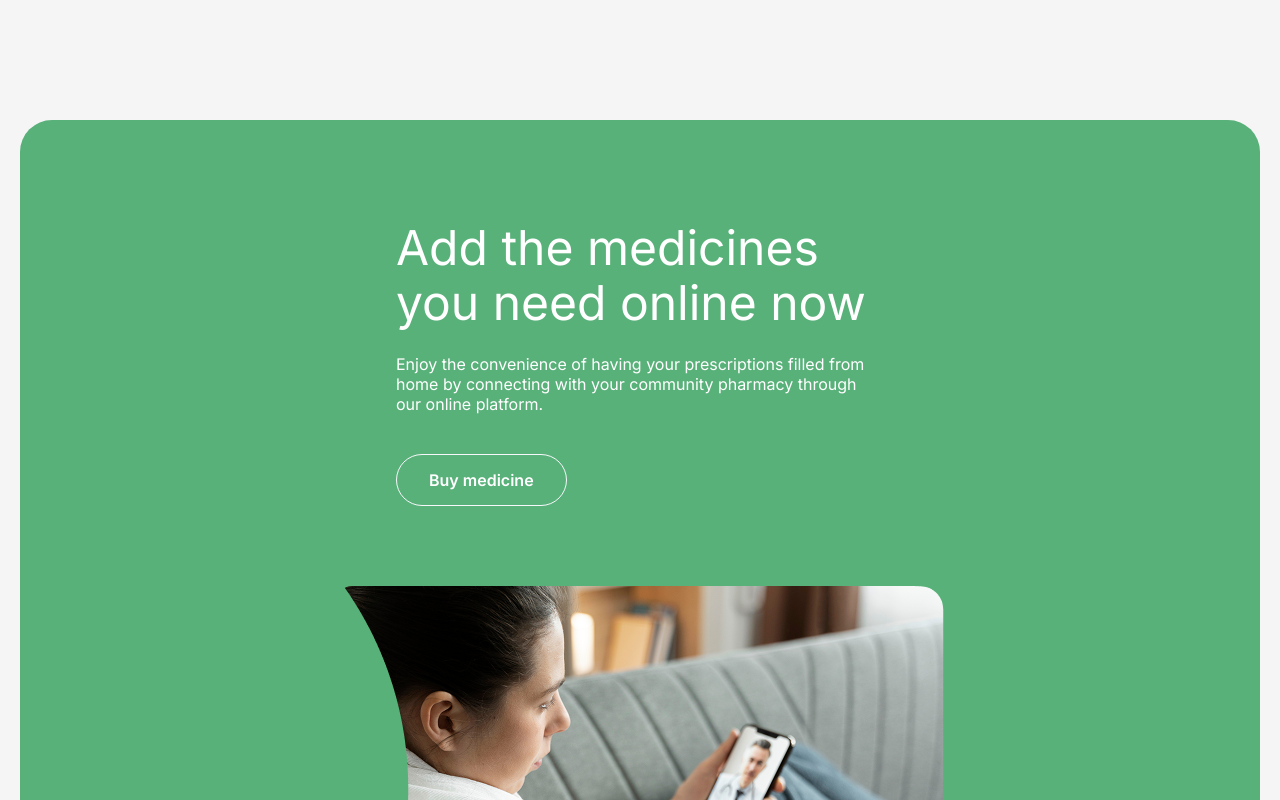
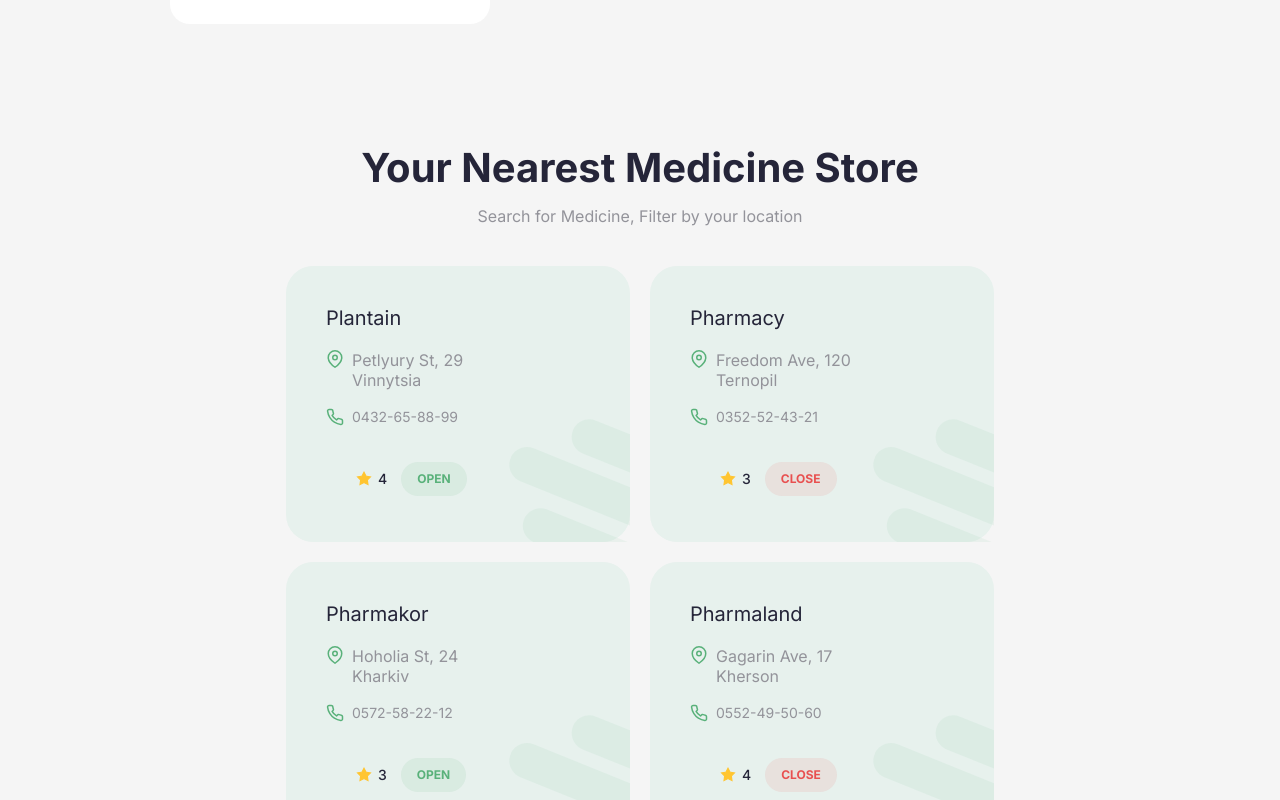
Before and after one commit to TyshchenkoYulia/E-Pharmacy, a React (Vite) app in the folder front-end/: page / in a window 1280 px wide. Shown: the part 1420-2220 px from the top of the page. Built offline with nearby package versions, Linux system fonts and the light colour scheme.

Commit message:
created nearest stores section

```diff
--- /dev/null
+++ b/front-end/src/assets/data/nearestStores.ts
@@ -0,0 +1,68 @@
+import type { NearestStore } from "../../types/storesTypes";
+
+const nearestStores: NearestStore[] = [
+  {
+    name: "Wellness Pharma",
+    address: "Reitarska St, 17",
+    city: "Kyiv",
+    phone: "045-256-9564",
+    rating: 2,
+  },
+  {
+    name: "Family Drugstore",
+    address: "Petra Sahaidachnoho St, 32",
+    city: "Kyiv",
+    phone: "045-416-3199",
+    rating: 1,
+  },
+  {
+    name: "Bright Health Pharmacy",
+    address: "Mezhyhirska St, 17",
+    city: "Kyiv",
+    phone: "050-858-9718",
+    rating: 1,
+  },
+  {
+    name: "Bright Health Pharmacy",
+    address: "Vozdvyzhenka St, 8",
+    city: "Kyiv",
+    phone: "045-403-6079",
+    rating: 1,
+  },
+  {
+    name: "Green Cross Pharmacy",
+    address: "Reitarska St, 8",
+    city: "Kyiv",
+    phone: "048-623-5168",
+    rating: 1,
+  },
+  {
+    name: "MediServe Pharmacy",
+    address: "Velyka Vasylkivska St, 34",
+    city: "Kyiv",
+    phone: "050-381-2329",
+    rating: 5,
+  },
+  {
+    name: "Green Cross Pharmacy",
+    address: "Reitarska St, 2",
+    city: "Kyiv",
+    phone: "067-278-1856",
+    rating: 1,
+  },
+  {
+    name: "Bright Health Pharmacy",
+    address: "Vozdvyzhenka St, 19",
+    city: "Kyiv",
+    phone: "048-947-8907",
+    rating: 4,
+  },
+  {
+    name: "Healthline Chemists",
+    address: "Mezhyhirska St, 13",
+    city: "Kyiv",
+    phone: "044-284-5317",
+    rating: 4,
+  },
+];
+export default nearestStores;
--- /dev/null
+++ b/front-end/src/assets/data/productDescription.ts
@@ -0,0 +1,34 @@
+import type { ProductDescriptionType } from "../../types/productTypes";
+
+const productDescription: ProductDescriptionType = {
+  general:
+    "Although it's typically considered safe, excessive consumption can lead to side effects. Therefore, it's recommended to consult a healthcare professional before using moringa, especially if you're pregnant, nursing, or taking other medications. This balanced approach allows for the benefits of moringa while recognizing the importance of proper usage and caution.",
+
+  medicinalUses: [
+    {
+      title: "Antioxidant Properties",
+      text: "Moringa is packed with antioxidants that help fight oxidative stress and inflammation in the body.",
+    },
+    {
+      title: "Anti-Diabetic Effects",
+      text: "Some studies have shown that moringa leaves might lower blood sugar levels, making it a valuable supplement for managing diabetes.",
+    },
+    {
+      title: "Heart Health",
+      text: "The plant has been linked to reduced cholesterol levels, which is vital for heart health.",
+    },
+    {
+      title: "Anti-Cancer Properties",
+      text: "Certain compounds in moringa, such as niazimicin, have been found to suppress the growth of cancer cells in laboratory studies.",
+    },
+    {
+      title: "Immune Support",
+      text: "With its high vitamin C content, moringa can boost the immune system.",
+    },
+    {
+      title: "Digestive Aid",
+      text: "Moringa can help in treating digestive disorders due to its anti-inflammatory properties.",
+    },
+  ],
+};
+export default productDescription;
--- a/front-end/src/components/MedicineCard.tsx
+++ b/front-end/src/components/MedicineCard.tsx
@@ -1,4 +1,4 @@
-import type { Product } from "../assets/data/products";
+import type { Product } from "../types/productTypes";
 import CurrencyPoundIcon from "@mui/icons-material/CurrencyPound";
 import { Link } from "react-router-dom";
 
--- /dev/null
+++ b/front-end/src/components/NearestStores.tsx
@@ -0,0 +1,29 @@
+import NearestStoresList from "./NearestStoresList";
+
+export default function NearestStores() {
+  return (
+    <section
+      className="flex flex-col justify-center items-center
+    mt-[80px] mx-[20px]  tablet:mt-[120px] tablet:mx-[32px]"
+    >
+      <div className="flex flex-col gap-[14px] justify-center items-center">
+        <h2
+          className="text-[28px] leading-[32px] font-bold w-[290px]  text-center
+        tablet:w-full tablet:text-[40px] tablet:leading-[48px]"
+        >
+          Your Nearest Medicine Store
+        </h2>
+        <p
+          className="text-[14px] leading-[18px] text-secondaryText
+         tablet:text-[16px] tablet:leading-[20px]"
+        >
+          Search for Medicine, Filter by your location
+        </p>
+      </div>
+
+      <div>
+        <NearestStoresList />
+      </div>
+    </section>
+  );
+}
--- /dev/null
+++ b/front-end/src/components/NearestStoresList.tsx
@@ -0,0 +1,114 @@
+import AddressIcon from "../assets/img/address-icon.svg";
+import PhoneIcon from "../assets/img/phone-icon.svg";
+import StarIcon from "../assets/img/star-icon.svg";
+import BgIcon1 from "../assets/img/bg-icon-1.svg";
+import BgIcon2 from "../assets/img/bg-icon-2.svg";
+import BgIcon3 from "../assets/img/bg-icon-3.svg";
+import stores from "../assets/data/stores";
+
+export default function NearestStoresList() {
+  const shuffledStores = [...stores].sort(() => 0.5 - Math.random());
+
+  const randomStores = shuffledStores.slice(0, 6);
+
+  return (
+    <section className="mt-[40px]">
+      <div
+        className=" grid gap-[20px] justify-center
+      grid-cols-1
+      tablet:grid-cols-2
+      desktop:grid-cols-3
+      justify-items-center"
+      >
+        {randomStores.map((store, index) => (
+          <div
+            key={index}
+            className="relative  h-[202px] w-[334px]  rounded-[27px] bg-lightGreen
+            p-[32px] hover:shadow-md transition
+            tablet:h-[276px] tablet:w-[344px] tablet:p-[40px]"
+          >
+            <div className="flex justify-between items-start tablet:flex-col">
+              <div>
+                <h3
+                  className="text-[16px] leading-[18px] font-600 mb-[32px]
+                tablet:text-[20px]  tablet:leading-[24px] tablet:mb-[20px]"
+                >
+                  {store.name}
+                </h3>
+
+                <div
+                  className="flex gap-[8px] mb-[18px] items-start
+                "
+                >
+                  <img src={AddressIcon} alt="Address Icon" />
+                  <div className="flex flex-col ">
+                    <p
+                      className="text-[14px] leading-[18px] font-400 text-secondaryText
+                    tablet:text-[16px]  tablet:leading-[20px]"
+                    >
+                      {store.address}
+                    </p>
+                    <p
+                      className="text-[14px] leading-[18px] font-400 text-secondaryText
+                    tablet:text-[16px]  tablet:leading-[20px]"
+                    >
+                      {store.city}
+                    </p>
+                  </div>
+                </div>
+
+                <div className="flex gap-[8px] ">
+                  <img src={PhoneIcon} alt="Phone Icon" />
+                  <p className="text-[14px] leading-[18px] font-400 text-secondaryText">
+                    {store.phone}
+                  </p>
+                </div>
+              </div>
+
+              <div className="flex items-center gap-[14px] tablet:mt-[36px] ">
+                <div className="flex gap-[6px] tablet:ml-[30px]">
+                  <img src={StarIcon} alt="Star Icon" />
+                  <span className="text-[14px] leading-[18px] font-medium text-primaryText">
+                    {store.rating}
+                  </span>
+                </div>
+                {(() => {
+                  const isOpen = Math.random() > 0.5;
+
+                  return (
+                    <span
+                      className={`px-[16px] py-[8px] rounded-full text-[12px] leading-[18px] font-bold
+          ${
+            isOpen
+              ? "bg-lightGreenPrimary text-greenPrimary"
+              : "bg-lightRed text-redText"
+          }`}
+                    >
+                      {isOpen ? "OPEN" : "CLOSE"}
+                    </span>
+                  );
+                })()}
+              </div>
+            </div>
+
+            <img
+              src={BgIcon1}
+              alt="Background Icon"
+              className="absolute bottom-2 right-0  "
+            />
+            <img
+              src={BgIcon2}
+              alt="Background Icon"
+              className="absolute bottom-8 right-0   "
+            />
+            <img
+              src={BgIcon3}
+              alt="Background Icon"
+              className="absolute bottom-0 right-0   "
+            />
+          </div>
+        ))}
+      </div>
+    </section>
+  );
+}
--- a/front-end/src/components/ProductDescription.tsx
+++ b/front-end/src/components/ProductDescription.tsx
@@ -1,3 +1,23 @@
+import productDescription from "../assets/data/productDescription";
+
 export default function ProductDescription() {
-  return <>Description</>;
+  return (
+    <section
+      className="flex flex-col gap-[20px] text-[14px] leading-[18px]
+    tablet:text-[16px] tablet:leading-[24px]"
+    >
+      <p className=" text-secondaryText">{productDescription.general}</p>
+
+      <ul className="flex flex-col gap-[20px]">
+        {productDescription.medicinalUses.map((item, i) => (
+          <li key={i} className="">
+            <strong className="text-secondaryText font-400 mr-[5px]">
+              {item.title}:
+            </strong>
+            {item.text}
+          </li>
+        ))}
+      </ul>
+    </section>
+  );
 }
--- a/front-end/src/components/PromoBanners.tsx
+++ b/front-end/src/components/PromoBanners.tsx
@@ -17,7 +17,7 @@ export default function PromoBanners() {
   return (
     <section
       className="flex flex-col justify-center items-center gap-[16px]
-    my-[40px] mx-[20px]
+    mt-[40px] mx-[20px] tablet:mt-[64px] tablet:mx-[32px]
     tablet:gap-[24px] tablet:grid tablet:grid-cols-2 tablet:justify-items-center
      desktop:grid-cols-3"
     >
--- a/front-end/src/components/PromoContent.tsx
+++ b/front-end/src/components/PromoContent.tsx
@@ -7,9 +7,10 @@ export default function PromoContent() {
   return (
     <section
       className="flex flex-col justify-center items-center
-                 bg-greenPrimary  my-[40px] mx-[20px]
-                 h-[674px]  rounded-[32px] p-6 text-whitePrimary
+                 bg-greenPrimary  mt-[80px] mb-[40px] mx-[20px]
+                 h-[674px]  rounded-[32px]  text-whitePrimary
                   tablet:h-[912px] tablet:mt-[120px] tablet:mb-[64px]
+                  tablet:mx-[32px]
                   desktop:h-[486px] desktop:flex-row desktop:py-[40px]
                    desktop:pr-[40px] desktop:pl-[80px] "
     >
--- a/front-end/src/pages/HomePage.tsx
+++ b/front-end/src/pages/HomePage.tsx
@@ -1,4 +1,5 @@
 import MainBanner from "../components/MainBanner";
+import NearestStores from "../components/NearestStores";
 import PromoBanners from "../components/PromoBanners";
 import PromoSection from "../components/PromoSection";
 import Reviews from "../components/Reviews";
@@ -8,6 +9,7 @@ export default function HomePage() {
     <>
       <MainBanner />
       <PromoBanners />
+      <NearestStores />
       <PromoSection />
       <Reviews />
     </>
--- a/front-end/src/pages/MedicinePage.tsx
+++ b/front-end/src/pages/MedicinePage.tsx
@@ -1,6 +1,6 @@
 import { useState } from "react";
 import products from "../assets/data/products";
-import type { Product } from "../assets/data/products";
+import type { Product } from "../types/productTypes";
 import MedicineFilterContent from "../components/MedicineFilterContent";
 import MedicineList from "../components/MedicineList";
 
```
Also changed, not shown: front-end/src/types/productTypes.ts (+10 -0 lines), front-end/src/types/storesTypes.ts (+8 -0 lines).
